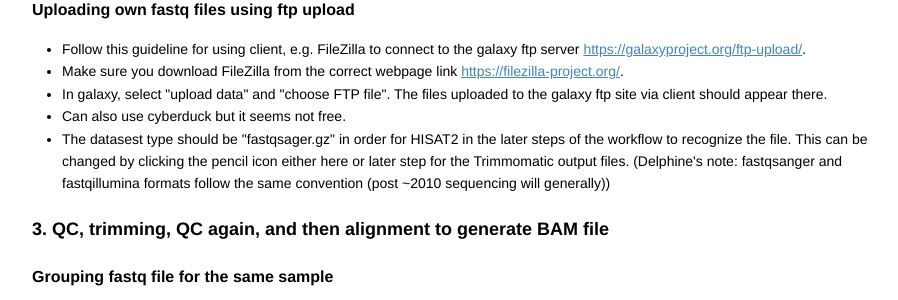
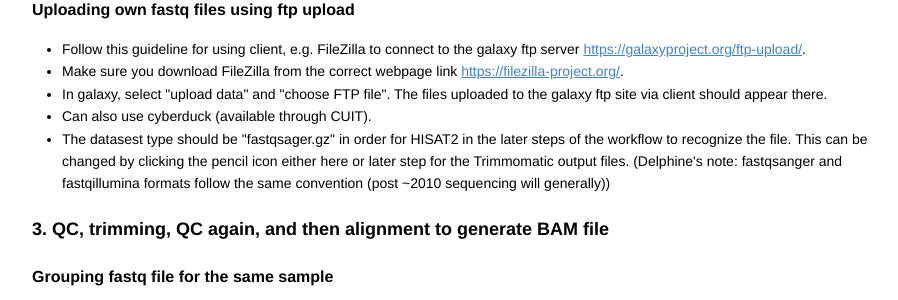
Before and after one commit to hanruizhang/zhanglab, a Jekyll site: the page file/CSHL_TGB2021.html, which Jekyll copies as it is, in a window 1280 px wide and 900 px high, scrolled down 1262 px. Shown: the part 152-452 px from the top of the window, without its empty margins (181-1079 px from the left). Built offline with Jekyll 4.4.1, drawn with Linux system fonts in a browser that asks for light colours.

Commit message:
Update CSHL_TGB2021.html

```diff
--- a/file/CSHL_TGB2021.html
+++ b/file/CSHL_TGB2021.html
@@ -401,7 +401,7 @@ kbd {
 <li>Follow this guideline for using client, e.g. FileZilla to connect to the galaxy ftp server <a href="https://galaxyproject.org/ftp-upload/">https://galaxyproject.org/ftp-upload/</a>.</li>
 <li>Make sure you download FileZilla from the correct webpage link <a href="https://filezilla-project.org/">https://filezilla-project.org/</a>.</li>
 <li>In galaxy, select &quot;upload data&quot; and &quot;choose FTP file&quot;. The files uploaded to the galaxy ftp site via client should appear there.</li>
-<li>Can also use cyberduck but it seems not free.</li>
+<li>Can also use cyberduck (available through CUIT).</li>
 <li>The datasest type should be &quot;fastqsager.gz&quot; in order for HISAT2 in the later steps of the workflow to recognize the file. This can be changed by clicking the pencil icon either here or later step for the Trimmomatic output files. (Delphine&#39;s note: fastqsanger and fastqillumina formats follow the same convention (post ~2010 sequencing will generally))</li>
 </ul>
 
```
